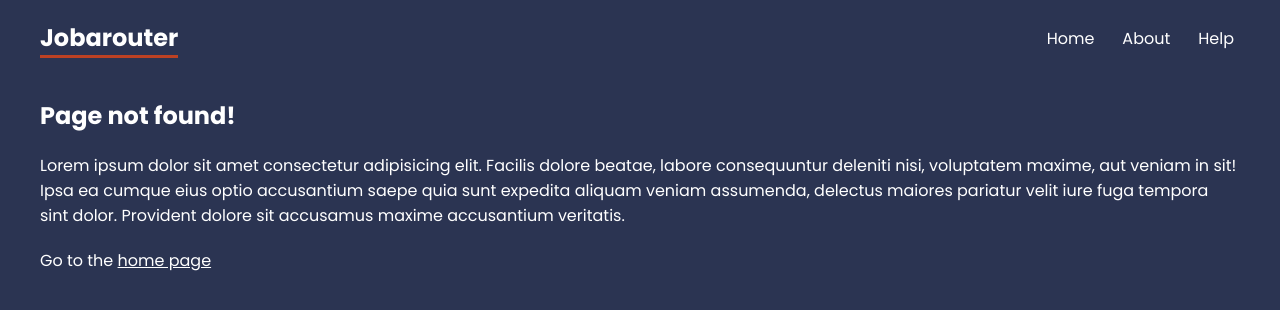
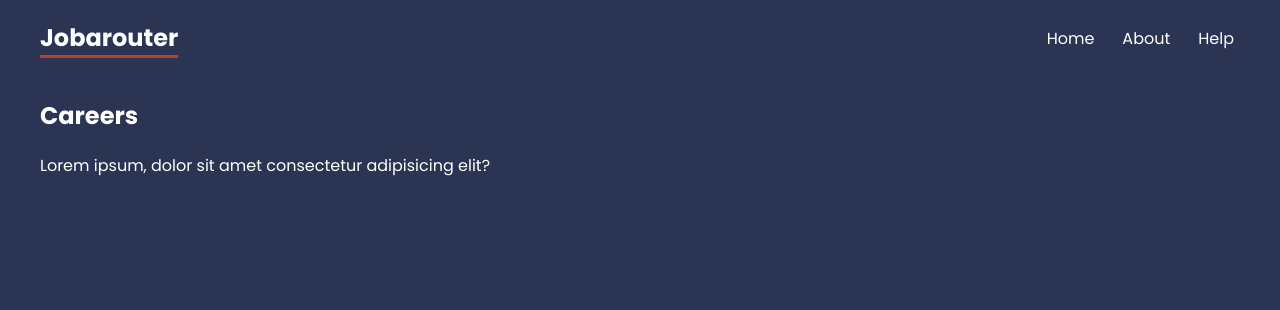
Before and after one commit to JAYMAC1/net_ninja_react_router, a React (Create React App) app: page /careers in a window 1280 px wide. Shown: the top 310 px of the page. Built offline with nearby package versions, Linux system fonts and the light colour scheme.

Commit message:
created CareersLayout

```diff
--- a/package.json
+++ b/package.json
@@ -6,6 +6,7 @@
     "@testing-library/jest-dom": "^5.16.5",
     "@testing-library/react": "^13.4.0",
     "@testing-library/user-event": "^13.5.0",
+    "json-server": "^0.17.2",
     "react": "^18.2.0",
     "react-dom": "^18.2.0",
     "react-router-dom": "6.4",
--- a/src/App.js
+++ b/src/App.js
@@ -15,6 +15,8 @@ import Contact from './pages/help/Contact'
 import RootLayout from './layouts/RootLayout'
 import HelpLayout from './layouts/HelpLayout'
 import NotFound from './pages/NotFound'
+import CareersLayout from './layouts/CareersLayout'
+import Careers from './pages/careers/Careers'
 
 // create Browser Router
 const router = createBrowserRouter(
@@ -26,6 +28,11 @@ const router = createBrowserRouter(
         <Route path='faq' element={<Faq />} />
         <Route path='contact' element={<Contact />} />
       </Route>
+
+      <Route path='careers' element={<CareersLayout />}>
+        <Route index element={<Careers />} />
+      </Route>
+
       <Route path='*' element={<NotFound />} />
     </Route>
   )
--- /dev/null
+++ b/src/layouts/CareersLayout.jsx
@@ -0,0 +1,12 @@
+import { Outlet } from 'react-router-dom'
+
+export default function CareersLayout() {
+  return (
+    <div className='careers-layout'>
+      <h2>Careers</h2>
+      <p>Lorem ipsum, dolor sit amet consectetur adipisicing elit?</p>
+
+      <Outlet />
+    </div>
+  )
+}
--- /dev/null
+++ b/src/pages/careers/Careers.jsx
@@ -0,0 +1,8 @@
+import { Link, useLoaderData } from 'react-router-dom'
+
+export default function Careers() {
+  return <div className='careers'></div>
+}
+
+// loader function
+const careersLoader = async () => {}
```
Also changed, not shown: 1 other file (tests, documents, lock files or other folders).
